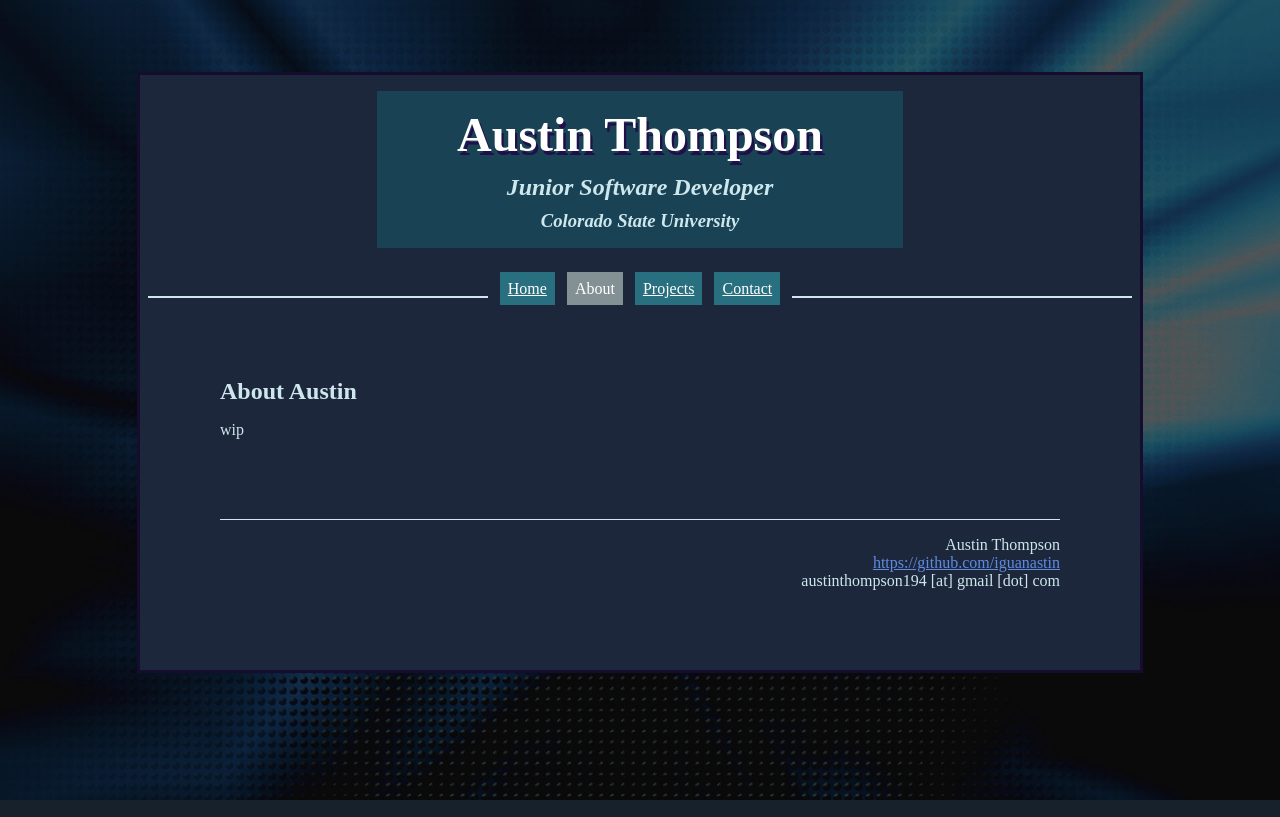
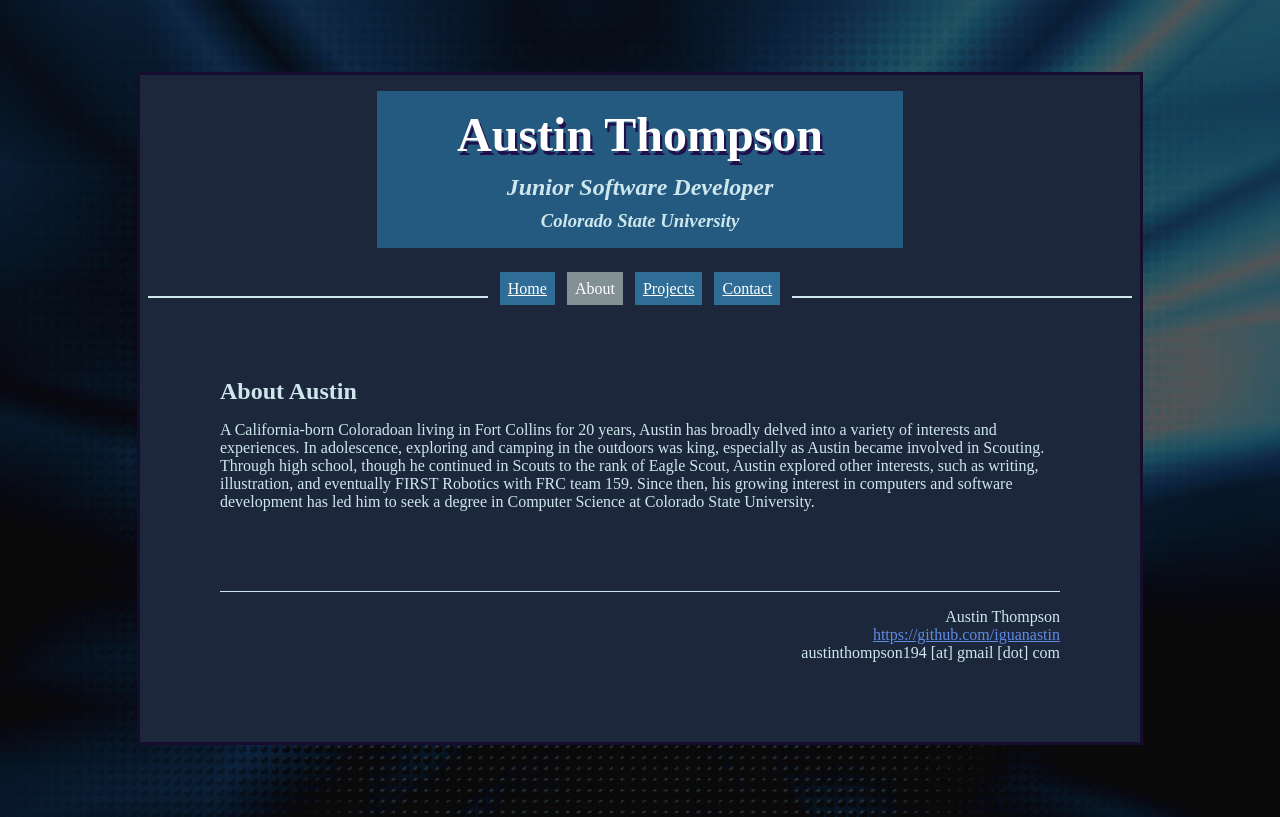
Before and after one commit to iguanastin/iguanastin.github.io, a plain HTML site: page about/index.html in a window 1280 px wide. Drawn offline with Linux system fonts and the light colour scheme; a script that the page names is missing.

Commit message:
About me page, update theme

```diff
--- a/about/index.html
+++ b/about/index.html
@@ -37,7 +37,7 @@ h2 {
 
 			<main>
 				<h2>About Austin</h2>
-				<p>wip</p>
+				<p>A California-born Coloradoan living in Fort Collins for 20 years, Austin has broadly delved into a variety of interests and experiences. In adolescence, exploring and camping in the outdoors was king, especially as Austin became involved in Scouting. Through high school, though he continued in Scouts to the rank of Eagle Scout, Austin explored other interests, such as writing, illustration, and eventually FIRST Robotics with FRC team 159. Since then, his growing interest in computers and software development has led him to seek a degree in Computer Science at Colorado State University.</p>
 			</main>
 
 			<footer>
--- a/theme.css
+++ b/theme.css
@@ -42,7 +42,7 @@ a:hover, a:active {
 #header-title {
 	margin: 1em;
 	padding: 1em 5em 1em 5em;
-	background-color: #194354;
+	background-color: #255a80;
 	display: inline-block;
 }
 #header-title h1, #header-title h2, #header-title h3 {
@@ -79,7 +79,7 @@ nav > ul > li {
 }
 nav a:link, nav a:visited {
 	margin: 0.25em;
-	background-color: #286f80;
+	background-color: #2f6d96;
 	padding: 0.5em;
 	color: white;
 }
```
